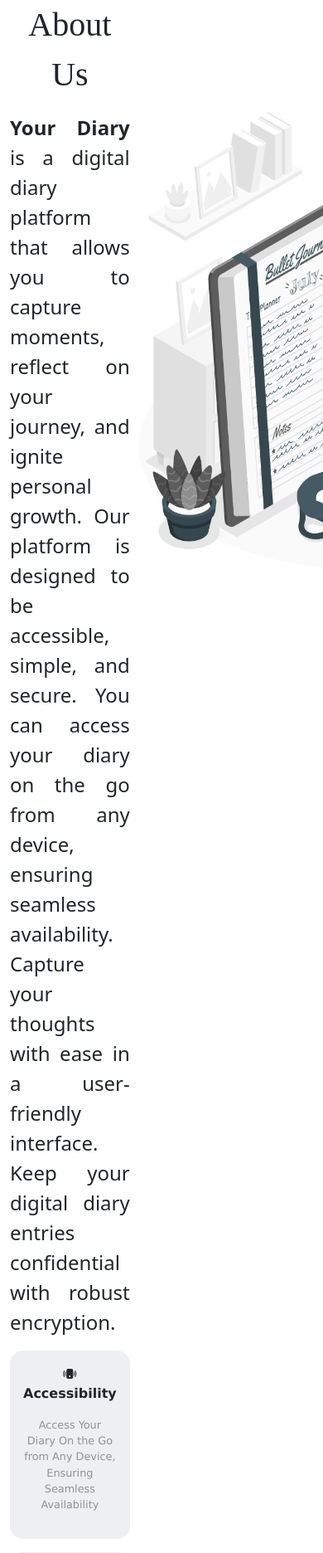
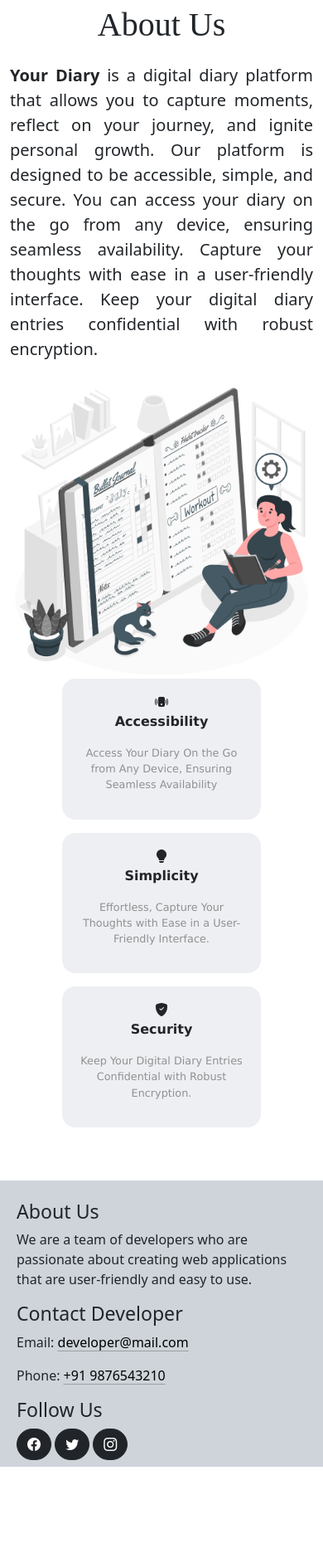
Before and after one commit to Soumen3/Your_Diary, a Django app: page /about/ in a window 390 px wide; the page is wider, and only the part inside the window is pictured. Shown: the part 74-1946 px from the top of that part at 83% size. After the commit the page ends 1842 px from the top of that part, so only its background shows below. Run offline with Django 5.2, Linux system fonts and the light colour scheme; data comes from the database, SQL or seed files in the repository; both versions use the stored data as it was after the commit; some web fonts are replaced.

Commit message:
about page responsive

```diff
--- a/diary/static/css/about.css
+++ b/diary/static/css/about.css
@@ -6,7 +6,8 @@
 }
 
 .about-img{
-	height: 70vh;
+	/* height: 70vh; */
+	align-self: center
 }
 
 .about-heading{
@@ -17,7 +18,7 @@
 }
 
 .about-text{
-	font-size: 1.5rem;
+	/* font-size: 1.5rem; */
 	text-align: center;
 	text-align: justify;
 }
--- a/diary/templates/about.html
+++ b/diary/templates/about.html
@@ -7,16 +7,27 @@
 
 {% block body %}
 	<div class="container about-page">
-		<div class="about-content">
-			<p class="about-heading">About Us</p>
-			<p class="about-text">
+		<div class="row">
+			<div class="col-sm-7">
+				<p class="about-heading">About Us</p>
+				<p class="about-text fs-5 text">
 				<strong>Your Diary</strong>	is a digital diary platform that allows you to capture moments,
 				reflect on your journey, and ignite personal growth.
 				Our platform is designed to be accessible, simple, and secure.
 				You can access your diary on the go from any device, ensuring seamless availability.
 				Capture your thoughts with ease in a user-friendly interface. Keep your digital diary
 				entries confidential with robust encryption.
-			</p>
+				</p>
+			</div>
+			<div class="col-sm-5 about-img">
+				<img src="{% static "media/about.png" %}" alt="" class="img-fluid ">
+			</div>
+		</div>
+
+	</div>
+
+	<div class="container">
+		<div class="row">
 			<div class="features">
 				<div class="accessibility feature-item">
 					<i class="bi bi-phone-vibrate-fill"></i>
@@ -35,9 +46,6 @@
 				</div>
 			</div>
 		</div>
-		<div class="about-image">
-			<img src="{% static "media/about.png" %}" alt="" class="about-img">
-		</div>
 	</div>
 
 	{% include "sections/footer.html" %}
```
Also changed, not shown: db.sqlite3.
